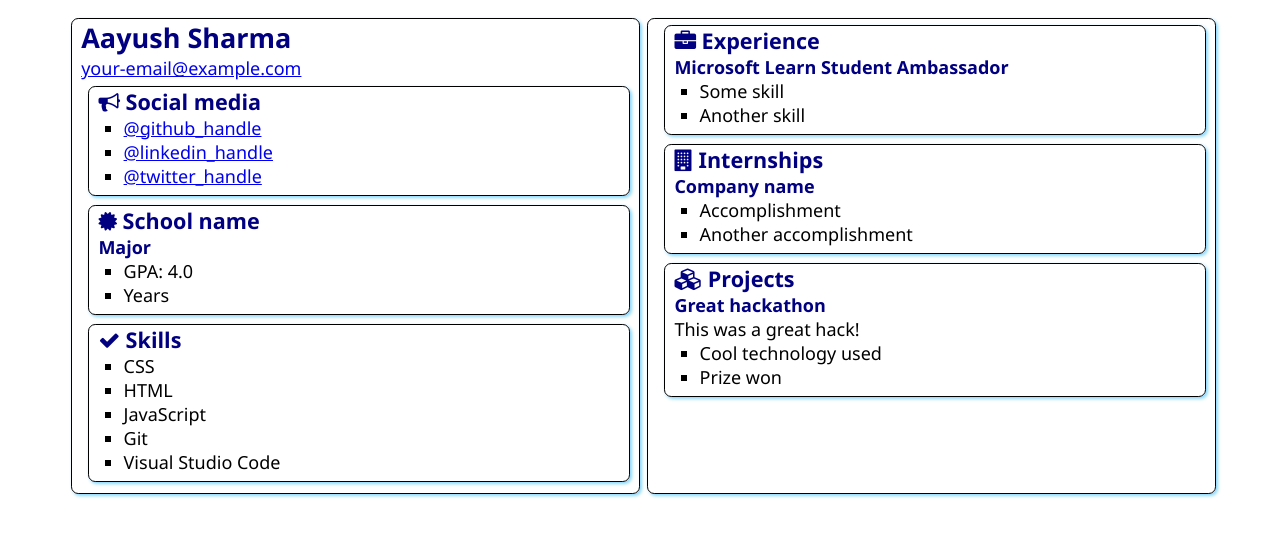
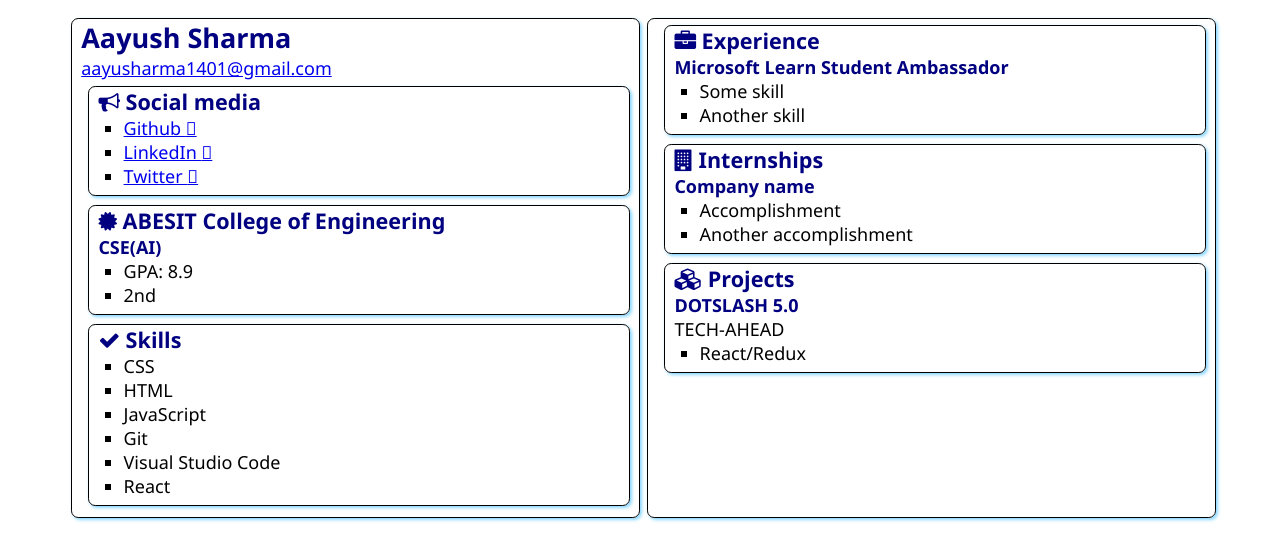
Before and after one commit to SuperAayush/SATechnicalOnboarding, a plain HTML site: page src/index.html in a window 1280 px wide. Drawn offline with Linux system fonts and the light colour scheme.

Commit message:
Resume.
Updated Information.

```diff
--- a/src/index.html
+++ b/src/index.html
@@ -4,7 +4,8 @@
     <meta charset="UTF-8">
     <meta http-equiv="X-UA-Compatible" content="IE=edge">
     <meta name="viewport" content="width=device-width, initial-scale=1.0">
-    <title>Resume</title>
+    <link rel="icon" href="./Aayush.JPG" type="image/gif" sizes="16x16">
+    <title>Aayush Sharma</title>
 
     <link rel="stylesheet" href="style.css">
     <link rel="stylesheet" href="https://cdnjs.cloudflare.com/ajax/libs/font-awesome/4.7.0/css/font-awesome.min.css">
@@ -13,7 +14,7 @@
     <main>
         <article class="box">
             <h1>Aayush Sharma</h1>
-            <div><a href="mailto:your.email@example.com">your-email@example.com</a></div>
+            <div><a href="mailto:your.email@example.com">aayusharma1401@gmail.com</a></div>
 
             <section class="box">
                 <h2>
@@ -21,9 +22,9 @@
                     Social media
                 </h2>
                 <ul>
-                    <li><a href="https://github.com/<handle>">@github_handle</a></li>
-                    <li><a href="https://linkedin.com/in/<handle>">@linkedin_handle</a></li>
-                    <li><a href="https://twitter.com/<handle>">@twitter_handle</a></li>
+                    <li><a href="https://github.com/SuperAayush">Github <i class="fab fa-github"></i> </a></li>
+                    <li><a href="https://www.linkedin.com/in/superaayush/">LinkedIn <i class="fab fa-linkedin"></i></a></li>
+                    <li><a href="https://twitter.com/AayushS45351191">Twitter <i class="fab fa-twitter"></i></a></li>
                 </ul>
             </section>
 
@@ -31,12 +32,12 @@
                 <div class="education">
                     <h2>
                         <i class="fa fa-certificate" aria-hidden="true"></i>
-                        School name
+                        ABESIT College of Engineering
                     </h2>
-                    <h3>Major</h3>
+                    <h3>CSE(AI)</h3>
                     <ul>
-                        <li>GPA: 4.0</li>
-                        <li>Years</li>
+                        <li>GPA: 8.9</li>
+                        <li>2nd</li>
                     </ul>
                 </div>
             </section>
@@ -52,6 +53,7 @@
                     <li>JavaScript</li>
                     <li>Git</li>
                     <li>Visual Studio Code</li>
+                    <li>React</li>
                 </ul>
             </section>
         </article>
@@ -85,11 +87,10 @@
                     Projects
                 </h2>
 
-                <h3>Great hackathon</h3>
-                <div>This was a great hack!</div>
+                <h3>DOTSLASH 5.0</h3>
+                <div>TECH-AHEAD</div>
                 <ul>
-                    <li>Cool technology used</li>
-                    <li>Prize won</li>
+                    <li>React/Redux</li>
                 </ul>
             </section>
         </article>
```
Also changed, not shown: src/Aayush.JPG (added).
